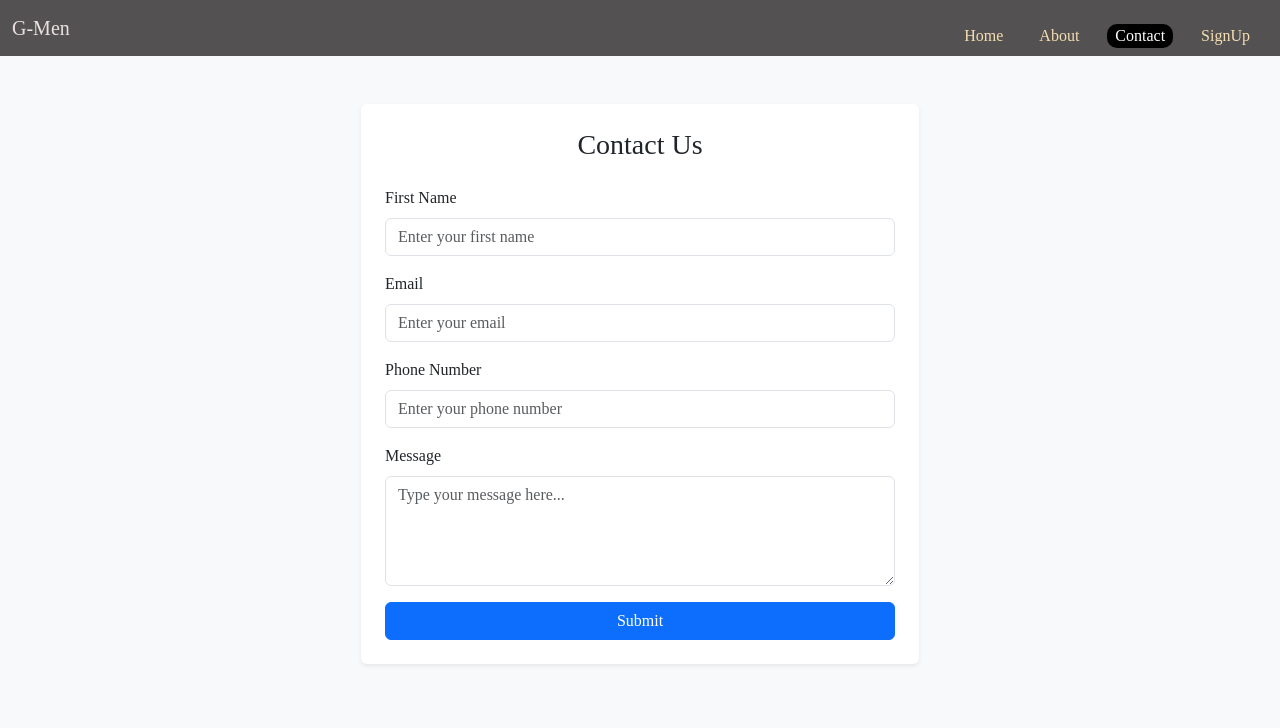
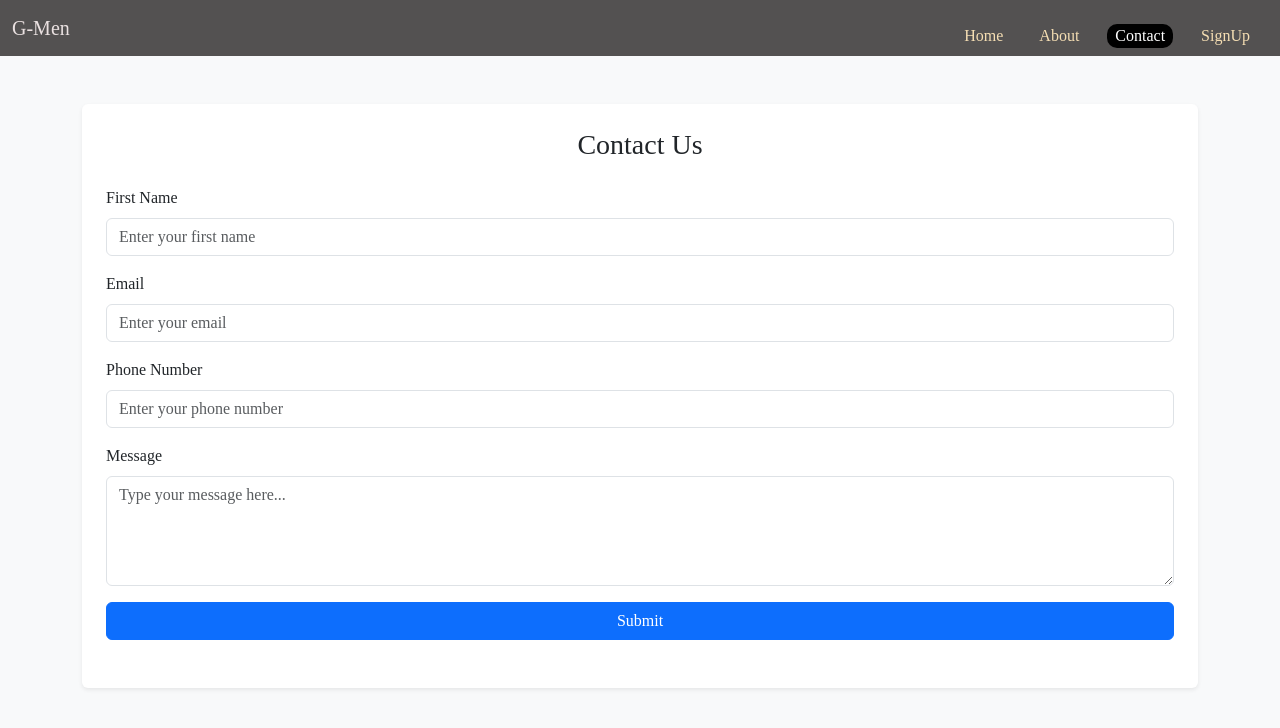
Before and after one commit to arunar1/grievance-management-system, a React (Create React App) app: page /contact in a window 1280 px wide. Shown: the top 728 px of the page. Built offline with nearby package versions, Linux system fonts and the light colour scheme.

Commit message:
style : mobile phone setup for contact page

```diff
--- a/src/components/Pages/Contact/Contact.js
+++ b/src/components/Pages/Contact/Contact.js
@@ -6,7 +6,7 @@ export default function Contact() {
     <div className="min-vh-100 contact-page bg-light">
       <Header />
       <div className="container py-5 d-flex justify-content-center align-items-center">
-        <div className="w-50 p-4 bg-white rounded shadow-sm">
+        <div className="p-4 bg-white rounded shadow-sm w-100 p-0 pb-md-5 ">
           <h3 className="text-center mb-4">Contact Us</h3>
           <form>
             <div className="row mb-3">
```
